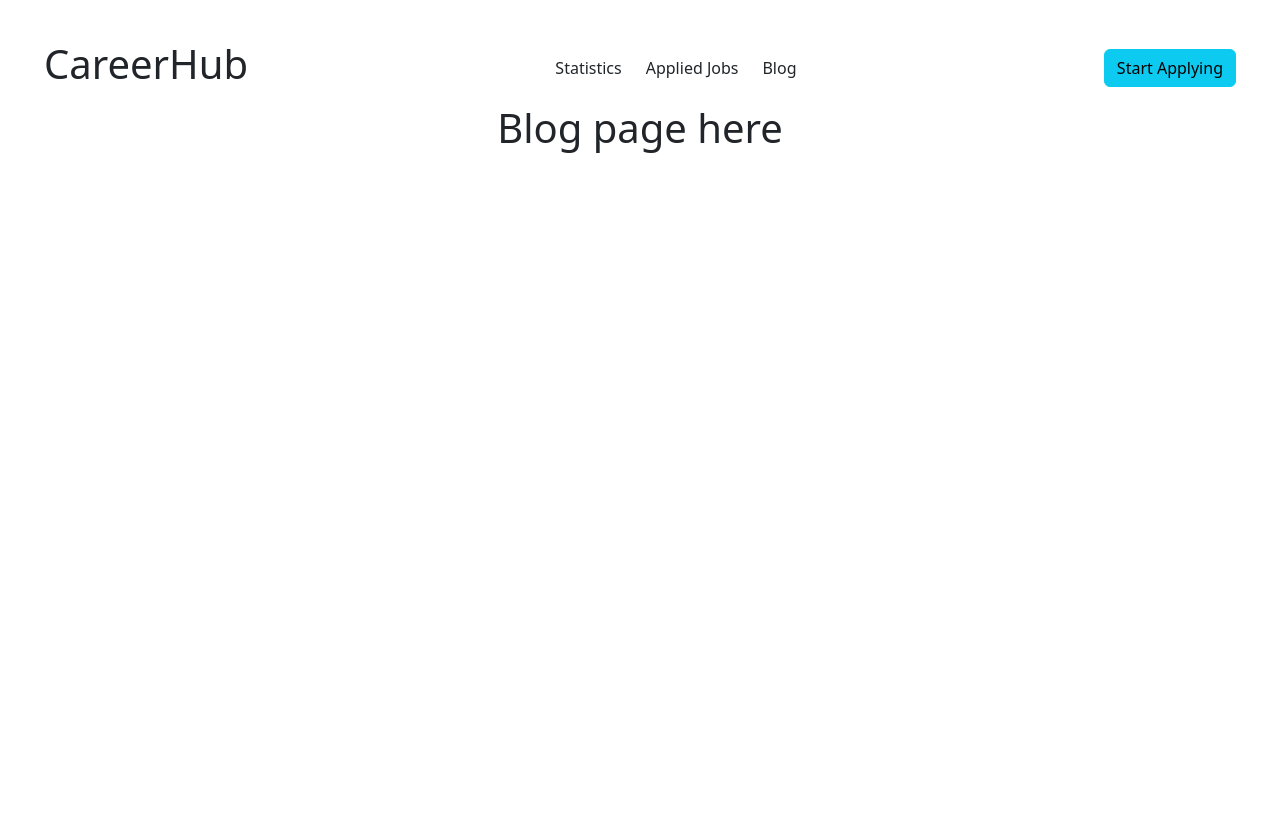
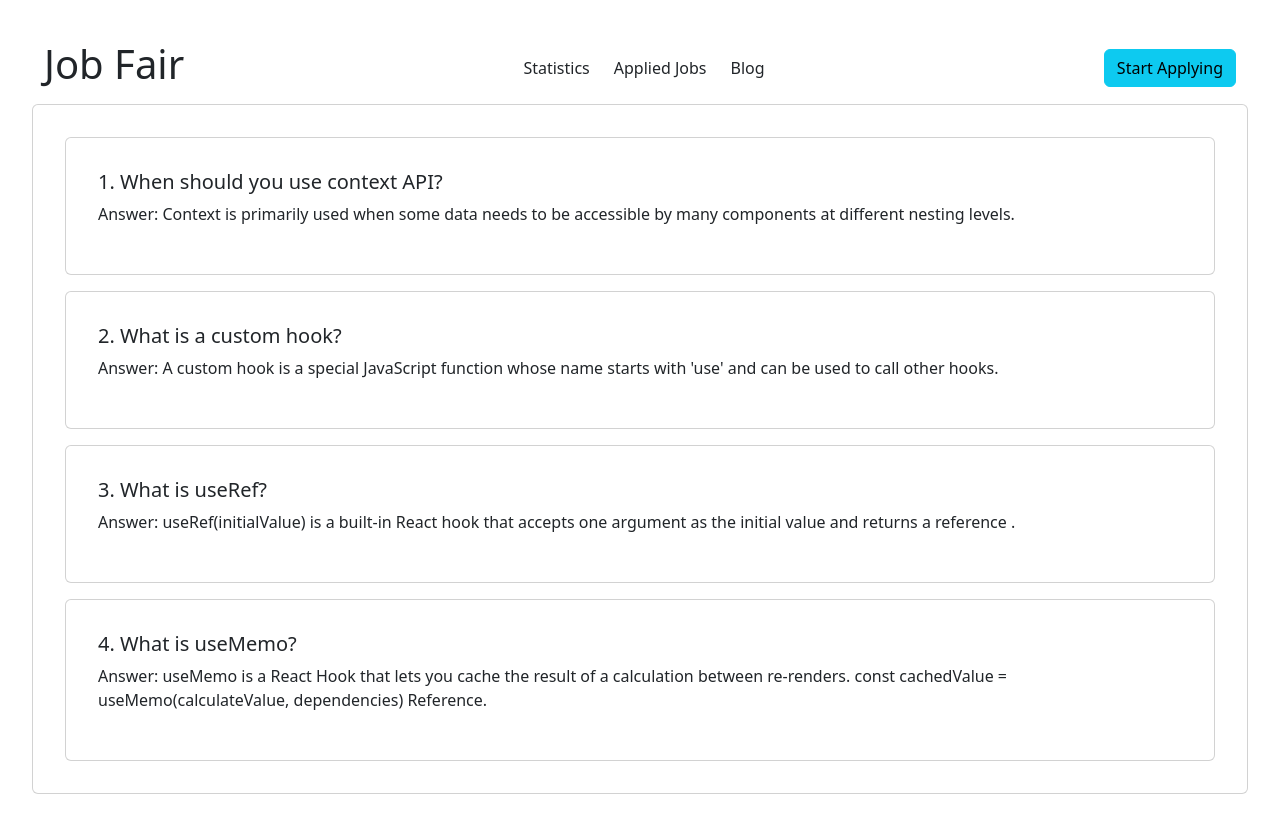
Before and after one commit to Amzad100/career-hub, a React (Vite) app: page /blog in a window 1280 px wide. Before the commit the page ends 800 px from the top, so only its background shows below. Built offline with nearby package versions, Linux system fonts and the light colour scheme.

Commit message:
blog page added

```diff
--- a/src/Blog.jsx
+++ b/src/Blog.jsx
@@ -2,9 +2,26 @@ import React from 'react';
 
 const Blog = () => {
     return (
-        <div>
-            <h1>Blog page here</h1>
-        </div>
+        <>
+            <div className='text-start card gap-3'>
+                <div className='card'>
+                    <h5>1. When should you use context API?</h5>
+                    <p>Answer: Context is primarily used when some data needs to be accessible by many components at different nesting levels.</p>
+                </div>
+                <div className='card'>
+                    <h5>2. What is a custom hook?</h5>
+                    <p>Answer: A custom hook is a special JavaScript function whose name starts with 'use' and can be used to call other hooks. </p>
+                </div>
+                <div className='card'>
+                    <h5>3. What is useRef?</h5>
+                    <p>Answer: useRef(initialValue) is a built-in React hook that accepts one argument as the initial value and returns a reference . </p>
+                </div>
+                <div className='card'>
+                    <h5>4. What is useMemo?</h5>
+                    <p>Answer: useMemo is a React Hook that lets you cache the result of a calculation between re-renders. const cachedValue = useMemo(calculateValue, dependencies) Reference.</p>
+                </div>
+            </div>
+        </>
     );
 };
 
--- /dev/null
+++ b/src/ErrorPage.jsx
@@ -0,0 +1,14 @@
+import React from 'react';
+import { Button } from 'react-bootstrap';
+import { Link } from 'react-router-dom';
+
+const ErrorPage = () => {
+    return (
+        <div className=''>
+            <h1>404</h1>
+            <Link to="/"><Button >Back to Home page</Button></Link>
+        </div>
+    );
+};
+
+export default ErrorPage;
--- a/src/Header.jsx
+++ b/src/Header.jsx
@@ -9,7 +9,7 @@ const Header = () => {
     return (
         <Navbar expand="lg">
             <Container fluid>
-                <Link className='text-dark text-decoration-none' to=""><h1>CareerHub</h1></Link>
+                <Link className='text-dark text-decoration-none' to=""><h1>Job Fair</h1></Link>
                 <Navbar.Toggle aria-controls="navbarScroll" />
                 <Navbar.Collapse id="navbarScroll">
                     <Nav
--- a/src/JobDetails.jsx
+++ b/src/JobDetails.jsx
@@ -1,20 +1,25 @@
 import React, { useEffect, useState } from 'react';
-import { Button } from 'react-bootstrap';
 import { useLoaderData, useParams } from 'react-router-dom';
+import { addToDb, getShoppingCart } from './fakedb';
 
 const JobDetails = () => {
     const feature = useLoaderData();
     const featureid = useParams();
-
-    const [features, setFeature] = useState({});
+    const [features, setFeature] = useState([]);
     useEffect(() => {
         const feat = feature.find((f) => f.id === featureid.id)
         setFeature(feat);
     }, [featureid]);
-    console.log(features);
+
+    const handleApplyJob = (features) => {
+        addToDb(features.id);
+    }
+
     return (
         <>
-            <h1 className='my-5'>Job Details : {features.id}</h1>
+            <div className='bg-secondary'>
+                <h1 className='my-5 '>Job Details : {features.id}</h1>
+            </div>
             <div className='row'>
                 <div className='col text-start'>
                     <p>Job Description{features.jobDescription}</p>
@@ -38,7 +43,7 @@ const JobDetails = () => {
 
                     </div>
                     <div className="d-grid gap-2 mt-3">
-                        <button className="btn btn-info" type="button">Apply Now</button>
+                        <button onClick={handleApplyJob} className="btn btn-info" type="button">Apply Now</button>
                     </div>
                 </div>
             </div>
--- a/src/Statistics.jsx
+++ b/src/Statistics.jsx
@@ -1,6 +1,5 @@
 import React from 'react';
-import { BarChart, Bar, Cell, XAxis, YAxis, CartesianGrid, Tooltip, Legend, ResponsiveContainer } from 'recharts';
-
+import { PieChart, Pie, Legend, Tooltip, ResponsiveContainer } from 'recharts';
 
 const Statistics = () => {
     const assaignmentMarks = [
@@ -16,16 +15,26 @@ const Statistics = () => {
     return (
         <>
             <h1>Assaignment marks Bar Chart</h1>
-            <BarChart
+            <PieChart
                 width={1200}
                 height={300}
-                data={assaignmentMarks}
             >
-                <Bar dataKey="marks"></Bar>
-                <XAxis dataKey="name"></XAxis>
-                <YAxis></YAxis>
+
+                <Pie
+                    dataKey="marks"
+                    isAnimationActive={false}
+                    data={assaignmentMarks}
+                    cx="50%"
+                    cy="50%"
+                    outerRadius={80}
+                    fill="#8884d8"
+                    label
+                >
+
+                </Pie>
+                <Legend dataKey="name"></Legend>
                 <Tooltip></Tooltip>
-            </BarChart>
+            </PieChart>
         </>
     );
 };
--- /dev/null
+++ b/src/fakedb.js
@@ -0,0 +1,44 @@
+// use local storage to manage cart data
+const addToDb = id => {
+    let shoppingCart = getShoppingCart();
+    // add quantity
+    const quantity = shoppingCart[id];
+    if (!quantity) {
+        shoppingCart[id] = 1;
+    }
+    else {
+        const newQuantity = quantity + 1;
+        shoppingCart[id] = newQuantity;
+    }
+    localStorage.setItem('shopping-cart', JSON.stringify(shoppingCart));
+}
+
+const removeFromDb = id => {
+    const shoppingCart = getShoppingCart();
+    if (id in shoppingCart) {
+        delete shoppingCart[id];
+        localStorage.setItem('shopping-cart', JSON.stringify(shoppingCart));
+    }
+}
+
+const getShoppingCart = () => {
+    let shoppingCart = {};
+
+    //get the shopping cart from local storage
+    const storedCart = localStorage.getItem('shopping-cart');
+    if (storedCart) {
+        shoppingCart = JSON.parse(storedCart);
+    }
+    return shoppingCart;
+}
+
+const deleteShoppingCart = () => {
+    localStorage.removeItem('shopping-cart');
+}
+
+export {
+    addToDb,
+    removeFromDb,
+    getShoppingCart,
+    deleteShoppingCart
+}
--- a/src/main.jsx
+++ b/src/main.jsx
@@ -10,11 +10,13 @@ import Home from './Home';
 import Blog from './Blog';
 import AppliedJobs from './AppliedJobs';
 import JobDetails from './JobDetails';
+import ErrorPage from './ErrorPage';
 
 const router = createBrowserRouter([
   {
     path: '/',
     element: <App></App>,
+    errorElement:<ErrorPage></ErrorPage>,
     children: [
       {
         path: '/',
```
Also changed, not shown: 1 other file (tests, documents, lock files or other folders).
